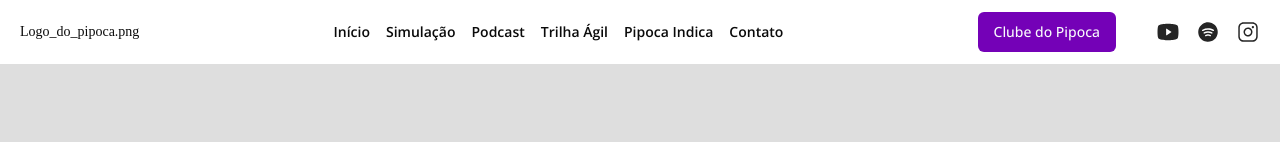
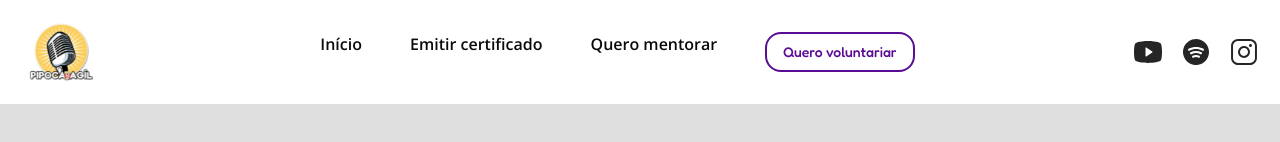
Before and after one commit to time-marrom/pipoca-agil-client, a Next.js app: page / in a window 1280 px wide. Shown: the top 142 px of the page. Built offline with nearby package versions, Linux system fonts and the light colour scheme.

Commit message:
Footer em 1024

```diff
--- a/src/components/Footer/index.tsx
+++ b/src/components/Footer/index.tsx
@@ -4,7 +4,7 @@ import Link from "next/link";
 
 export function Footer(): JSX.Element {
   const footerOptions = menuOptions.filter(
-    (option) => option.name !== "Início"
+    (option) => option.name !== "Quero mentorar"
   );
 
   const orderSocialMedias = socialMedias
@@ -12,37 +12,41 @@ export function Footer(): JSX.Element {
     .sort((a, b) => a.order - b.order);
 
   return (
-    <footer className="bg-[#F6F6F6] py-4 w-full h-full flex flex-col justify-between items-center gap-4 p-4">
-      <div className="w-full lg:w-[90vw] h-full flex flex-col lg:flex-row-reverse justify-between items-center gap-2 font-sans text-[#3A3A3A]">
-        <h4 className="block lg:hidden">Siga o Pipoca Ágil</h4>
-        <ul className="flex flex-row lg:flex-col gap-1 mb-1 ">
+    <footer className="bg-[#F6F6F6] py-4 px-36 w-full h-full flex flex-col justify-between items-center gap-8  ">
+      <div className="w-full h-full flex flex-col lg:flex-row-reverse justify-between items-start gap-2 font-sans text-[#3A3A3A]">
+        <div className="flex flex-col items-end mb-20 gap-8  ">
+          <h4 className="font-title font-semibold text-base text-[#3A3A3A] ">
+            Siga o Pipoca Ágil
+          </h4>
+          <ul className="flex flex-row gap-4  ">
             {orderSocialMedias.map(({ name, path, icon: Icon }) => (
               <li key={name}>
                 <Link href={path} target="_blank">
-                <Icon className="h-6 w-6 fill-[#431B61]" />
+                  <Icon className="h-8 w-8 fill-[#431B61] " />
                 </Link>
               </li>
             ))}
           </ul>
-        <div className="w-full h-full flex flex-col justify-between items-center gap-2 my-4 py-2">
+        </div>
+        <div className="w-full h-full flex flex-col justify-between items-start gap-2 my-4 py-2">
           <p className="block lg:hidden my-2">Navegação</p>
-          <ul className="w-2/3 h-full flex flex-col lg:flex-row justify-between items-center gap-2 text-sm ">
+          <ul className="w-2/3 h-full flex flex-col lg:flex-row gap-20">
             {footerOptions.map(({ name, path, options }) => (
-              <li key={name} className="font-title font-semibold text-base ">
+              <li key={name} className="flex-row items-center">
                 <Link href={path}>
-                  <span className="hover:text-[#b667f3] underline">{name}</span>
+                  <span className="flex-row hover:text-[#b667f3] underline text-base font-semibold font-title">
+                    {name}
+                  </span>
                 </Link>
                 {options && options.length > 0 && (
                   <ul>
                     {options.map((option: string) => (
-                      <li key={option}>
-                        <Link
-                          href={`${path}/${option
-                            .toLowerCase()
-                            .replace(/\s+/g, "-")}`}
-                        >
-                          <span className=" font-sans">{option}</span>
-                        </Link>
+                      <li className="mb-8 mt-8 text-[12px]" key={option}>
+                        <span>
+                          <span className="flex flex-col font-sans text-sm font-normal">
+                            {option}
+                          </span>
+                        </span>
                       </li>
                     ))}
                   </ul>
@@ -52,12 +56,16 @@ export function Footer(): JSX.Element {
           </ul>
         </div>
       </div>
-      <hr className="w-full h-0.5 bg-[#431B61]" />
-      <div className="w-full h-full flex flex-col justify-between items-center gap-1 font-sans text-xs font-light text-[#3A3A3A] p-4">
-        <p>&copy;Time Marrom 2023. Todos os direitos reservados</p>
-        <p>Ibson Cabral</p>
-        <p>pipocaagil@gmail.com</p>
-        <p>Rio de Janeiro - RJ</p>
+      <hr className=" w-full h-0.5 bg-[#431B61]" />
+      <div className="w-full h-full flex flex-col justify-between items-center gap-4 font-sans text-xs font-light text-[#3A3A3A] px-4">
+        <p className="font-sans text-sm font-normal">
+          &copy;Time Marrom 2023. Todos os direitos reservados
+        </p>
+        <div className="w-full h-full flex flex-col justify-between items-center font-sans text-xs font-light text-[#3A3A3A]">
+          <p className="font-sans text-sm font-normal">Ibson Cabral</p>
+          <p className="font-sans text-sm font-normal">pipocaagil@gmail.com</p>
+          <p className="font-sans text-sm font-normal">Rio de Janeiro - RJ</p>
+        </div>
       </div>
     </footer>
   );
--- a/src/components/Header/index.tsx
+++ b/src/components/Header/index.tsx
@@ -2,11 +2,13 @@
 
 import React, { useCallback, useState } from "react";
 import Link from "next/link";
+import Image from "next/image";
 import { menuOptions } from "@/utils/menu";
 import { socialMedias } from "@/utils/social";
 import { MenuIcon } from "../icons/MenuIcon";
 import { Button } from "../ui/button";
 import { Menu } from "./Menu";
+import icon from "@/assets/icon-popCorn.svg";
 
 interface HeaderProps {
   background: string;
@@ -28,34 +30,39 @@ export function Header({ background }: HeaderProps) {
     .sort((a, b) => a.order - b.order);
 
   const headerOptions = menuOptions.filter(
-    (option) => option.name !== "Clube do Pipoca"
+    (option) => option.name !== "Sobre os criadores"
   );
 
   return (
     <header
       className={`flex justify-between items-center text-sm py-3 px-5 ${background}`}
     >
-      <h1>Logo_do_pipoca.png</h1>
+      <Image src={icon} alt="icone de um microfone - pipoca ágil" />
       <nav className="hidden lg:flex items-center gap-10 text-md">
-        <ul className="flex flex-row gap-4">
+        <ul className="flex flex-row gap-12 text-base">
           {headerOptions.map(({ name, path }) => (
             <li key={name} className="font-sans font-semibold">
               <Link href={path}>{name}</Link>
             </li>
           ))}
+
+          <Button
+            className="border-2 border-[#5A0C94] text-[#5A0C94] rounded-2xl"
+            variant="outline"
+            asChild
+          >
+            <Link href="/clube-pipoca" className="font-title">
+              Quero voluntariar
+            </Link>
+          </Button>
         </ul>
       </nav>
       <div className="hidden md:flex flex-row justify-center items-center gap-10">
-        <Button variant="default" asChild>
-          <Link href="/clube-pipoca" className="font-sans">
-            Clube do Pipoca
-          </Link>
-        </Button>
         <ul className="flex flex-row gap-4">
           {orderSocialMedias.map(({ name, path, icon: Icon }) => (
             <li key={name}>
               <Link href={path} target="_blank">
-                <Icon className="h-6 w-6 fill-theme-grayscale-black" />
+                <Icon className="h-8 w-8 fill-theme-grayscale-black" />
               </Link>
             </li>
           ))}
--- a/src/utils/menu.tsx
+++ b/src/utils/menu.tsx
@@ -1,49 +1,47 @@
 export const menuOptions: MenuOption[] = [
   {
     name: "Início",
+    options: ["Quero voluntariar", "Quero mentorar"],
     path: "/",
     text: "Lorem ipsum dolor sit, amet consectetur adipisicing elit. Nemo aspernatur eaque error, tempore voluptatum dignissimos? Hic sit cumque explicabo asperiores a ad rerum quis saepe est! Soluta, omnis eveniet. Harum.",
     order: 1,
   },
   {
-    name: "Simulação",
-    options: ["Inscrição voluntariado", "Inscrição mentoria"],
+    name: "Emitir certificado",
     path: "/simulacao",
     text: "Lorem ipsum dolor sit, amet consectetur adipisicing elit. Nemo aspernatur eaque error, tempore voluptatum dignissimos? Hic sit cumque explicabo asperiores a ad rerum quis saepe est! Soluta, omnis eveniet. Harum.",
     order: 2,
   },
   {
-    name: "Podcast",
-    options: ["Epsódios", "Playlists"],
-    path: "/podcast",
+    name: "Sobre os criadores",
+    path: "/clube-pipoca",
     text: "Lorem ipsum dolor sit, amet consectetur adipisicing elit. Nemo aspernatur eaque error, tempore voluptatum dignissimos? Hic sit cumque explicabo asperiores a ad rerum quis saepe est! Soluta, omnis eveniet. Harum.",
     order: 3,
   },
   {
-    name: "Clube do Pipoca",
-    options: ["Inscrição", "Newsletter"],
-    path: "/clube-pipoca",
+    name: "Quero mentorar",
+    path: "/podcast",
     text: "Lorem ipsum dolor sit, amet consectetur adipisicing elit. Nemo aspernatur eaque error, tempore voluptatum dignissimos? Hic sit cumque explicabo asperiores a ad rerum quis saepe est! Soluta, omnis eveniet. Harum.",
     order: 4,
   },
-  {
-    name: "Trilha Ágil",
-    options: ["Medodologias Ágeis", "Outras áreas"],
-    path: "/trilha-agil",
-    text: "Lorem ipsum dolor sit, amet consectetur adipisicing elit. Nemo aspernatur eaque error, tempore voluptatum dignissimos? Hic sit cumque explicabo asperiores a ad rerum quis saepe est! Soluta, omnis eveniet. Harum.",
-    order: 5,
-  },
-  {
-    name: "Pipoca Indica",
-    options: ["Conteúdos", "Mentorias", "Cursos"],
-    path: "/pipoca-indica",
-    text: "Lorem ipsum dolor sit, amet consectetur adipisicing elit. Nemo aspernatur eaque error, tempore voluptatum dignissimos? Hic sit cumque explicabo asperiores a ad rerum quis saepe est! Soluta, omnis eveniet. Harum.",
-    order: 6,
-  },
-  {
-    name: "Contato",
-    path: "/contato",
-    text: "Lorem ipsum dolor sit, amet consectetur adipisicing elit. Nemo aspernatur eaque error, tempore voluptatum dignissimos? Hic sit cumque explicabo asperiores a ad rerum quis saepe est! Soluta, omnis eveniet. Harum.",
-    order: 7,
-  },
+  // {
+  //   name: "Trilha Ágil",
+  //   options: ["Medodologias Ágeis", "Outras áreas"],
+  //   path: "/trilha-agil",
+  //   text: "Lorem ipsum dolor sit, amet consectetur adipisicing elit. Nemo aspernatur eaque error, tempore voluptatum dignissimos? Hic sit cumque explicabo asperiores a ad rerum quis saepe est! Soluta, omnis eveniet. Harum.",
+  //   order: 5,
+  // },
+  // {
+  //   name: "Pipoca Indica",
+  //   options: ["Conteúdos", "Mentorias", "Cursos"],
+  //   path: "/pipoca-indica",
+  //   text: "Lorem ipsum dolor sit, amet consectetur adipisicing elit. Nemo aspernatur eaque error, tempore voluptatum dignissimos? Hic sit cumque explicabo asperiores a ad rerum quis saepe est! Soluta, omnis eveniet. Harum.",
+  //   order: 6,
+  // },
+  // {
+  //   name: "Contato",
+  //   path: "/contato",
+  //   text: "Lorem ipsum dolor sit, amet consectetur adipisicing elit. Nemo aspernatur eaque error, tempore voluptatum dignissimos? Hic sit cumque explicabo asperiores a ad rerum quis saepe est! Soluta, omnis eveniet. Harum.",
+  //   order: 7,
+  // },
 ];
```
Also changed, not shown: src/assets/icon-pipoca-agil.png (added), src/assets/icon-popCorn.svg (added). Lines whose indentation alone changed are shown as unchanged.
